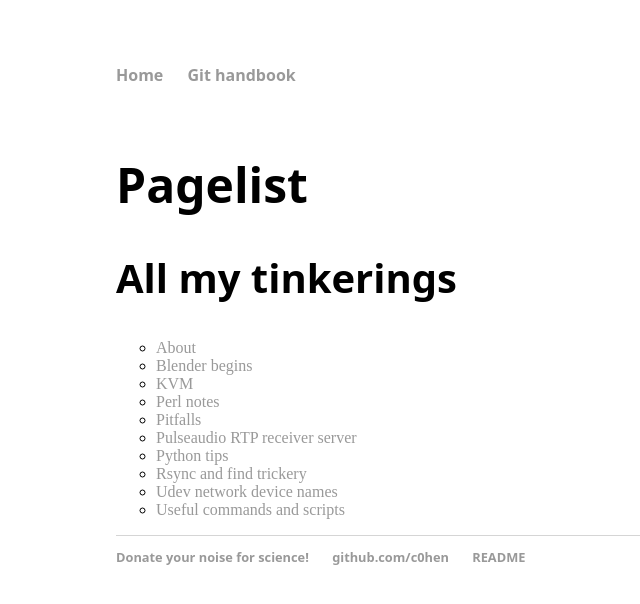
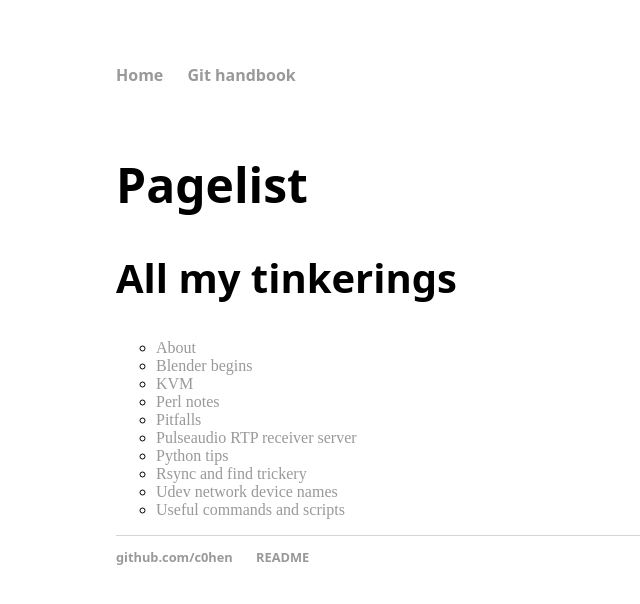
Before and after one commit to c0hen/c0hen, a Jekyll site: the page built from index.md, in a window 1280 px wide. Shown: the top 604 px of the page, without its empty margins (12-652 px from the left). Built offline with Jekyll 4.4.1, drawn with Linux system fonts in a browser that asks for light colours.

Commit message:
remove dead noise collection link

```diff
--- a/_layouts/default.html
+++ b/_layouts/default.html
@@ -35,7 +35,6 @@
   </div><!-- /.container -->
     <footer>
     <ul>
-      <li><a href="https://people.xiph.org/~jm/demo/rnnoise/donate.html">Donate your noise for science!</li>
       <li><a href="https://github.com/c0hen">github.com/c0hen</a></li>
       <li><a href="/README">README</a></li>
     </ul>
```
